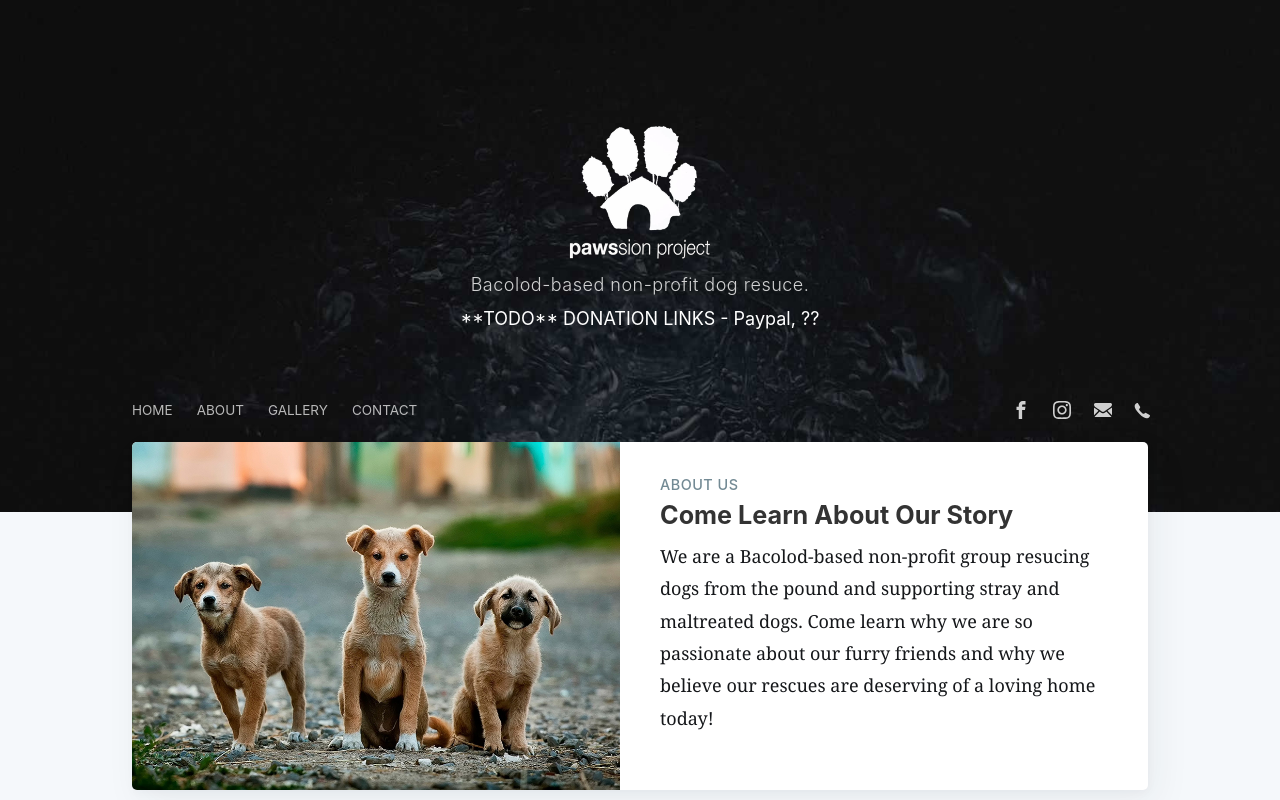
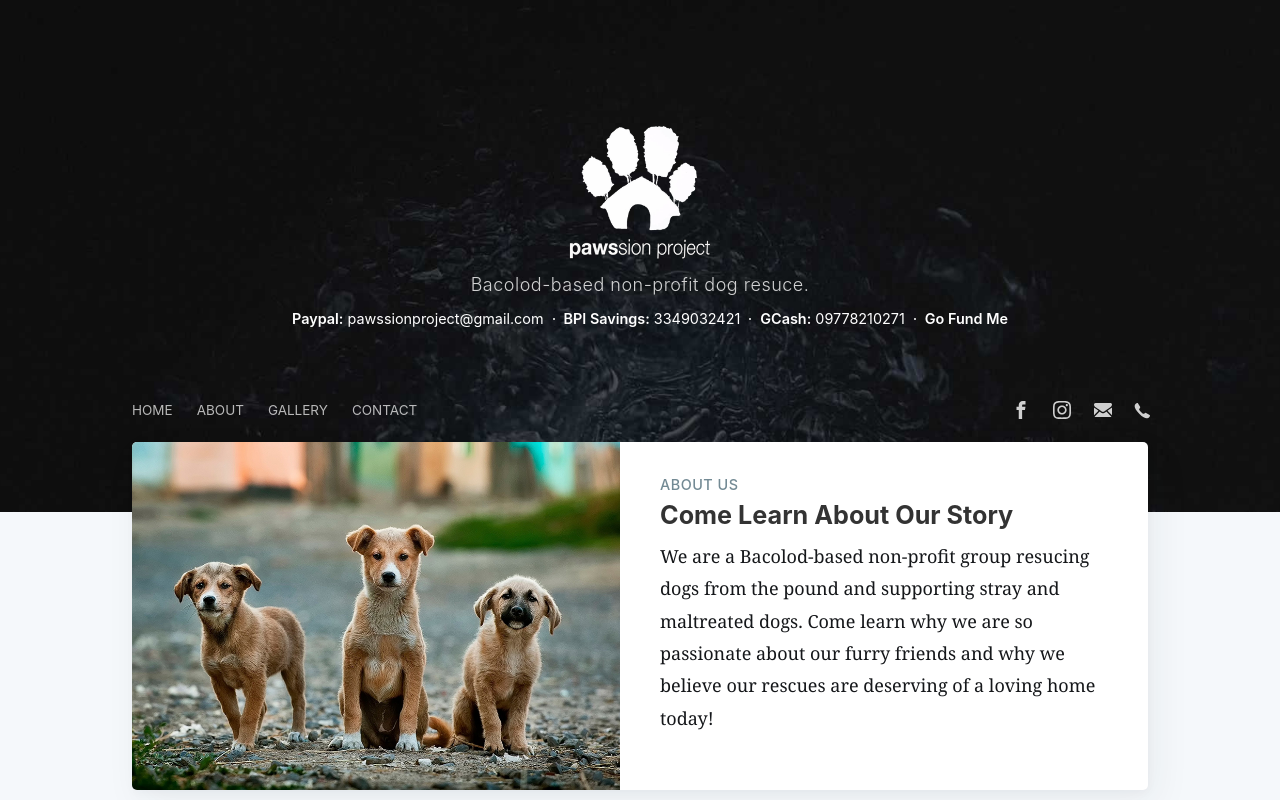
Before and after one commit to C-Rodg/PAWSsion-Project, a Gatsby site: page / in a window 1280 px wide. Shown: the top 800 px of the page. Built offline with nearby package versions, Linux system fonts and the light colour scheme; Gatsby itself is replaced by a stand-in of ours.

Commit message:
Styled 404 and completed first draft at content

```diff
--- a/src/components/footer.js
+++ b/src/components/footer.js
@@ -54,6 +54,7 @@ const Footer = () => {
             </a>
           </div>
           <StyledNavLinks>
+            <a href="/contact">Donate</a>
             <a
               href="https://www.facebook.com/PAWSsionProject/"
               target="_blank"
--- a/src/components/heroHeader.js
+++ b/src/components/heroHeader.js
@@ -1,9 +1,9 @@
 // Libraries
-import React from 'react';
-import styled from 'styled-components';
+import React from 'react'
+import styled from 'styled-components'
 
 // Components
-import NavBar from './navBar';
+import NavBar from './navBar'
 
 // Images
 import BackgroundHeroImage from '../images/header-background.jpg'
@@ -40,14 +40,68 @@ const Subtitle = styled.div`
   margin-bottom: 8px;
 `
 
+const DonationLinks = styled.div`
+  font-size: 0.8rem;
+  em {
+    font-weight: 600;
+    font-style: normal;
+  }
+  span {
+    margin-left: 20px;
+    position: relative;
+  }
+  span:before {
+    content: '';
+    position: absolute;
+    top: 8px;
+    left: -11px;
+    display: block;
+    width: 2px;
+    height: 2px;
+    background: #fff;
+    border-radius: 100%;
+  }
+
+  span:first-of-type:before {
+    display: none;
+  }
+`
+
 const HeroHeader = () => {
   return (
     <StyledHeroWrapper>
       <GridWrap>
         <HeroContent>
-                <div><LogoImage src={PawsLogo} alt="Pawssion Project" /></div>
+          <div>
+            <LogoImage src={PawsLogo} alt="Pawssion Project" />
+          </div>
           <Subtitle>Bacolod-based non-profit dog resuce.</Subtitle>
-                <div>**TODO** DONATION LINKS - Paypal, ?? </div>
+          <DonationLinks>
+            <span>
+              <a
+                href="https://paypal.com"
+                target="_blank"
+                rel="noopener noreferrer"
+              >
+                <em>Paypal:</em> pawssionproject@gmail.com
+              </a>
+            </span>
+            <span>
+              <em>BPI Savings:</em> 3349032421
+            </span>
+            <span>
+              <em>GCash:</em> 09778210271
+            </span>
+            <span>
+              <a
+                href="https://www.gofundme.com/pawssion-project"
+                target="_blank"
+                rel="noopener noreferrer"
+              >
+                <em>Go Fund Me</em>
+              </a>
+            </span>
+          </DonationLinks>
         </HeroContent>
         <NavBar isHero={true} />
       </GridWrap>
@@ -55,4 +109,4 @@ const HeroHeader = () => {
   )
 }
 
-export default HeroHeader;
+export default HeroHeader
--- a/src/pages/index.js
+++ b/src/pages/index.js
@@ -143,7 +143,7 @@ const IndexPage = () => (
                 <p>
                   Interested in seeing some of our work? Or thinking about
                   getting involved by volunteering or adopting one of our
-                  rescues? Come meet our team here.
+                  rescues? Come meet our team and past rescues here.
                 </p>
               </Link>
             </DogContentWrapper>
```
Also changed, not shown: src/pages/404.js (+18 -2 lines), src/pages/about.js (+9 -9 lines), src/pages/contact.js (+24 -7 lines). Lines whose indentation alone changed are shown as unchanged.
